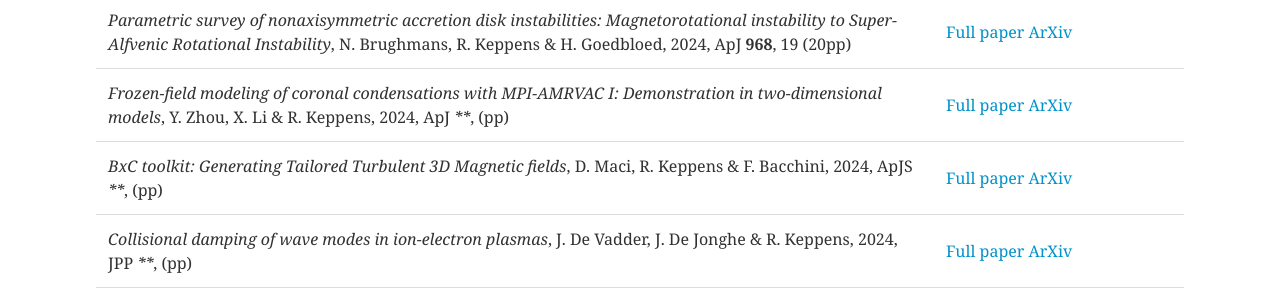
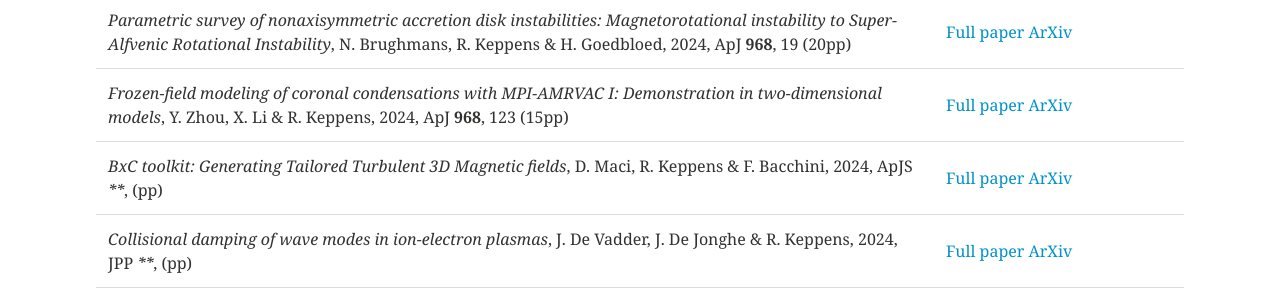
Before and after one commit to erc-prominent/erc-prominent.github.io, a Jekyll site: the page built from publications/index.md, in a window 1280 px wide and 900 px high. Shown: the part 389-689 px from the top of the window. Built offline with Jekyll 4.4.1, drawn with Linux system fonts in a browser that asks for light colours.

```diff
--- a/publications/index.md
+++ b/publications/index.md
@@ -12,7 +12,7 @@ share: false
 | _Prominence and coronal rain formation by steady versus stochastic heating and how we can relate it to observations_, V. Jercic, J.M. Jenkins & R. Keppens, 2024, A & A  ****,  (pp) | [Full paper](https://doi.org/10.1051/0004-6361/) [ArXiv](https://arxiv.org/pdf/2406.02955.pdf)  |
 | _Mass cycle and dynamics of a virtual quiescent prominence_, D. Donne & R. Keppens, 2024, ApJ ****,  (pp) | [Full paper](https://doi.org/10.3847/) [ArXiv](https://arxiv.org/pdf/2405.20048.pdf)  |
 | _Parametric survey of nonaxisymmetric accretion disk instabilities: Magnetorotational instability to Super-Alfvenic Rotational Instability_, N. Brughmans, R. Keppens & H. Goedbloed, 2024, ApJ **968**, 19 (20pp) | [Full paper](https://doi.org/10.3847/1538-4357/ad3d52) [ArXiv](https://arxiv.org/pdf/2404.06925.pdf)  |
-| _Frozen-field modeling of coronal condensations with MPI-AMRVAC I: Demonstration in two-dimensional models_, Y. Zhou, X. Li  & R. Keppens, 2024, ApJ ****,  (pp) | [Full paper](https://doi.org/10.3847/) [ArXiv](https://arxiv.org/pdf/2404.17056.pdf)  |
+| _Frozen-field modeling of coronal condensations with MPI-AMRVAC I: Demonstration in two-dimensional models_, Y. Zhou, X. Li  & R. Keppens, 2024, ApJ **968**, 123 (15pp) | [Full paper](https://doi.org/10.3847/1538-4357/ad4466) [ArXiv](https://arxiv.org/pdf/2404.17056.pdf)  |
 | _BxC toolkit: Generating Tailored Turbulent 3D Magnetic fields_, D. Maci, R. Keppens & F. Bacchini, 2024, ApJS ****,  (pp) | [Full paper](https://doi.org/10.3847/) [ArXiv](https://arxiv.org/pdf/2405.09587.pdf)  |
 | _Collisional damping of wave modes in ion-electron plasmas_, J. De Vadder, J. De Jonghe & R. Keppens, 2024, JPP ****,  (pp) | [Full paper](https://doi.org/) [ArXiv](https://arxiv.org/pdf/2405.11565.pdf)  |
 | _From eruption to post-flare rain: a 2.5D MHD model_, S. Sen, A. Prasad, V. Liakh & R. Keppens, 2024, A & A  ****,  (pp) | [Full paper](https://doi.org/10.1051/0004-6361/) [ArXiv](https://arxiv.org/pdf/2405.10688.pdf)  |
```
